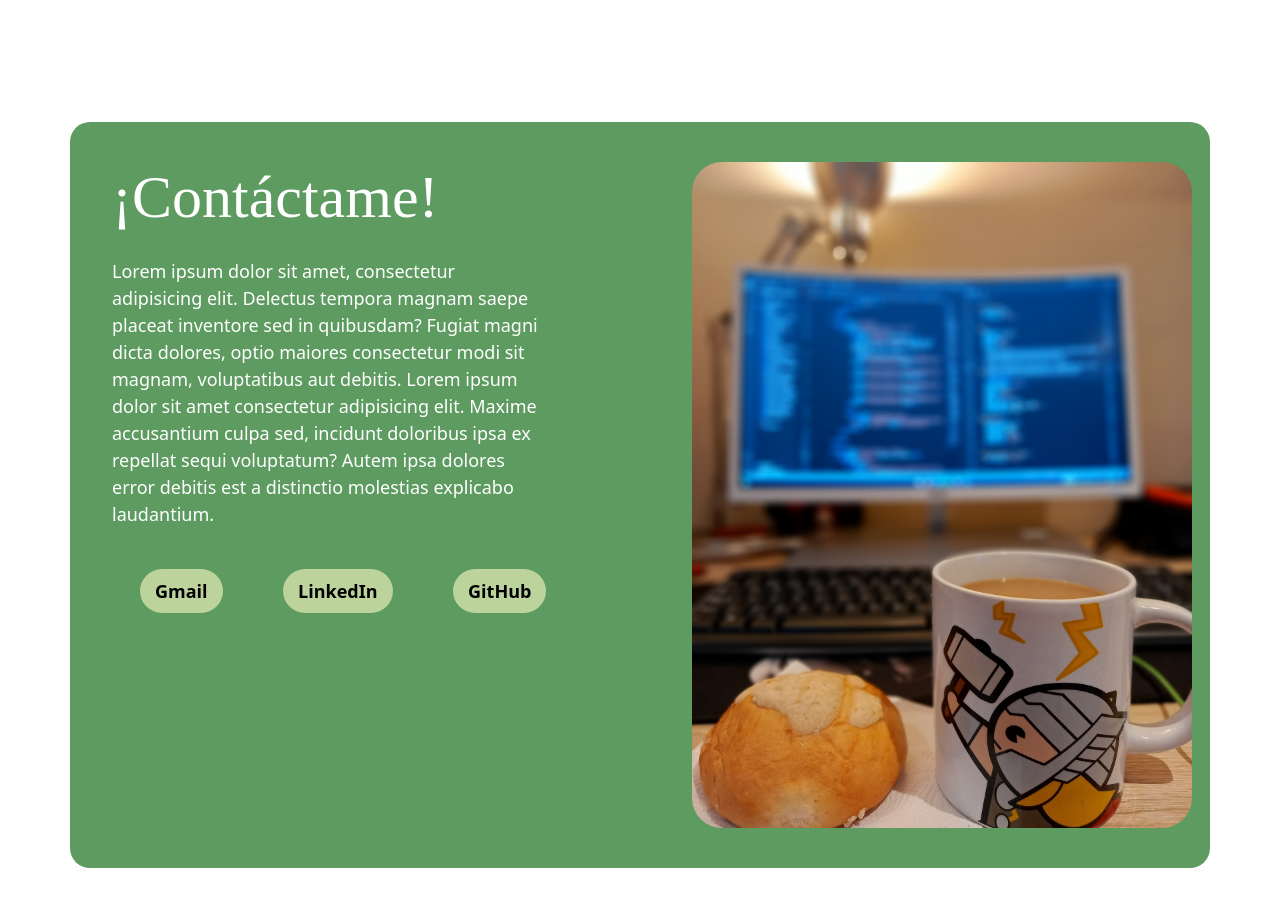
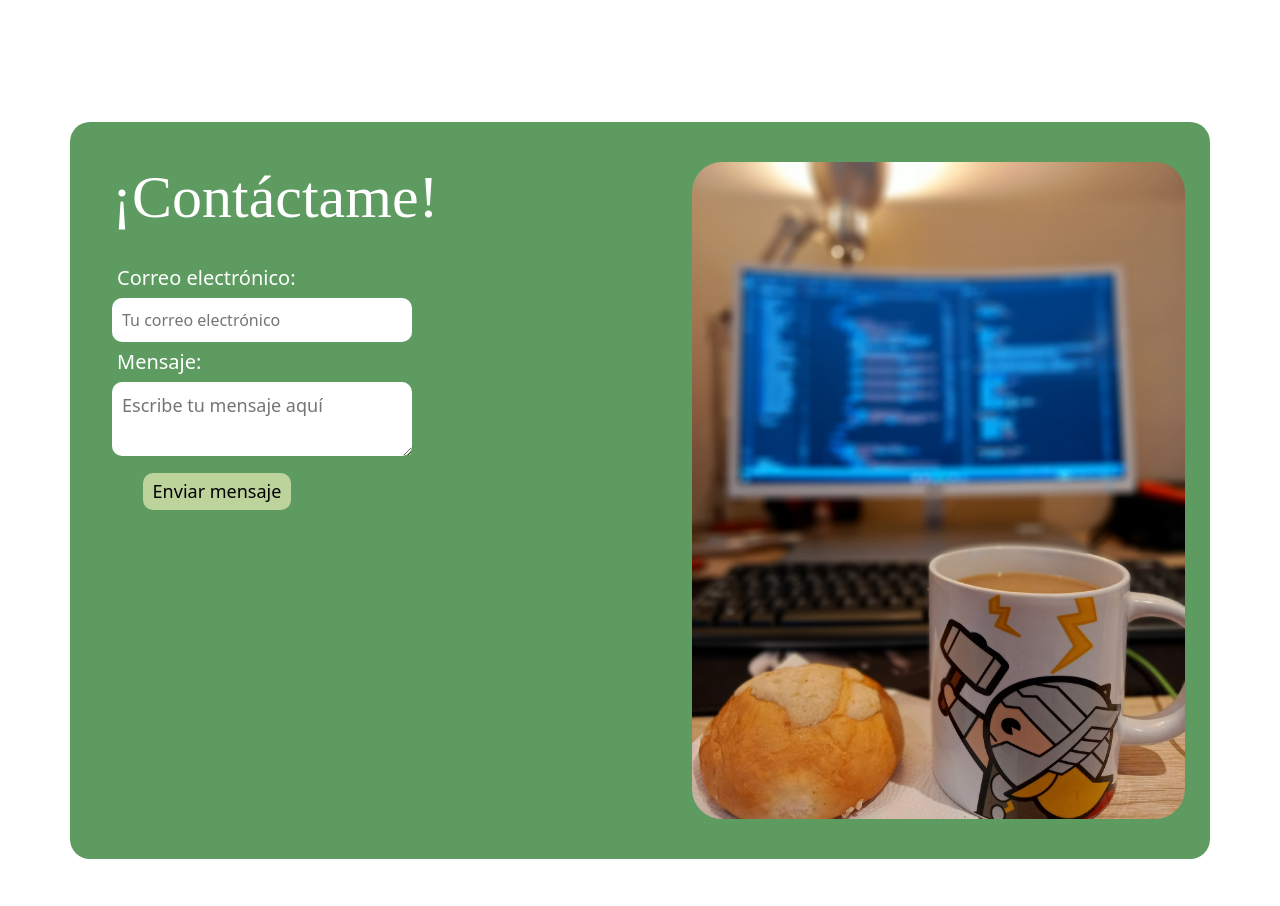
Before and after one commit to Nicolas-Flores25/Portafolio-2024, a plain HTML site: page index.html in a window 1280 px wide. Shown: the part 2920-3826 px from the top of the page. Drawn offline with nearby package versions, Linux system fonts and the light colour scheme; a web font is replaced by a local one.

Commit message:
formulario

```diff
--- a/CSS/style.css
+++ b/CSS/style.css
@@ -170,7 +170,51 @@ header {
     padding: 30px;
     color: #fff;
     display: flex;
-    flex-wrap: wrap;
+    flex-direction: column;
+}
+.titulo-form{
+    font-size: 20px;
+    margin: 5px;
+
+}
+
+.input-gmail {
+    width: 300px;
+    font-size: 16px;
+}
+
+.input-text, .input-gmail {
+    padding: 10px;
+    max-width: 360px;
+    max-height: 300px;
+    border-radius: 10px;
+    border: none;
+}
+
+.input-text {
+    max-height: 300px;
+    width: 300px;
+}
+
+.contenedor-btn-form{
+    padding: 10px;
+    display: flex;
+    justify-content: center;
+    width: 210px;
+    max-width: 360px;
+
+}
+
+.btn-form{
+    padding: 5px 10px 5px;
+    border-radius: 10px;
+    border: none;
+    background-color: var(--color-verde-claro);
+}
+
+
+.inputs-contacto {
+    font-family:'Noto Sans', sans-serif;
 }
 
 
@@ -199,6 +243,7 @@ header {
 
 .img-coffe {
     border-radius: 30px;
+    width: 95%;
 }
 
 .contacto {
--- a/JS/index.js
+++ b/JS/index.js
@@ -9,10 +9,10 @@ document.addEventListener("DOMContentLoaded", function () {
 
     //Accedemos a los botones y agregamos un evento para cuando se de click nos envíe al lugar del ID.
 
-    document.getElementById('quienSoy-btn').addEventListener('click', function (e) {
+    document.getElementById('inicio-btn').addEventListener('click', function (e) {
         e.preventDefault();
         window.scrollTo({
-            top: quienSoy - 250,
+            top: inicio - 250,
             behavior: "smooth"
         });
     })
@@ -41,7 +41,7 @@ document.addEventListener("DOMContentLoaded", function () {
     document.getElementById('contacto-btn').addEventListener('click', function (e) {
         e.preventDefault();
         window.scrollTo({
-            top: contacto - 200,
+            top: contacto - 100,
             behavior: "smooth"
         });
     })
--- a/index.html
+++ b/index.html
@@ -165,32 +165,37 @@
 
   <section class="contacto-section">
     <div class="container">
-      <div class="row contacto">
+      <div class="row contacto" id="contacto">
         <div class="col-md-6">
           <div class="contacto-main">
-            <div class="titulo-main" id="contacto">
+            <div class="titulo-main">
               <p class="titulo-main">¡Contáctame!</p>
             </div>
-            <div>
-              <p class="texto-main">Lorem ipsum dolor sit amet, consectetur adipisicing elit. Delectus tempora magnam
-                saepe
-                placeat inventore sed in quibusdam? Fugiat magni dicta dolores, optio maiores consectetur modi sit
-                magnam,
-                voluptatibus aut debitis.
-                Lorem ipsum dolor sit amet consectetur adipisicing elit. Maxime accusantium culpa sed, incidunt
-                doloribus
-                ipsa
-                ex repellat sequi voluptatum? Autem ipsa dolores error debitis est a distinctio molestias explicabo
-                laudantium.
-              </p>
-              <div class="contacto-botton">
-                <a href="mailto:nicolas.flores.eguizabal.25@gmail.com" class="contact-btn">Gmail</a>
+            <div class="inputs-contacto">
 
-                <a href="https://www.linkedin.com/in/nicolasfloreseguizabal/" target="_blank"
-                  class="contact-btn">LinkedIn</a>
+              <form action="mailto:nicolas.flores.eguizabal.25@gmail.com" method="post" enctype="text/plain">
 
-                <a href="https://github.com/Nicolas-Flores25" target="_blank" class="contact-btn">GitHub</a>
-              </div>
+                <label for="email" class="titulo-form">Correo electrónico:</label>
+
+                <br>
+
+                <input type="email" id="email" name="Email" required placeholder="Tu correo electrónico" class="input-gmail">
+
+                <br>
+
+                <label for="mensaje" class="titulo-form">Mensaje:</label>
+
+                <br>
+
+                <textarea id="mensaje" name="Mensaje:" required placeholder="Escribe tu mensaje aquí" class="input-text"></textarea>
+
+                <br>
+                <div class="contenedor-btn-form">
+                  <input type="submit" value="Enviar mensaje" class="btn-form">
+                </div>
+            </form>
+
+
             </div>
           </div>
         </div>
```
